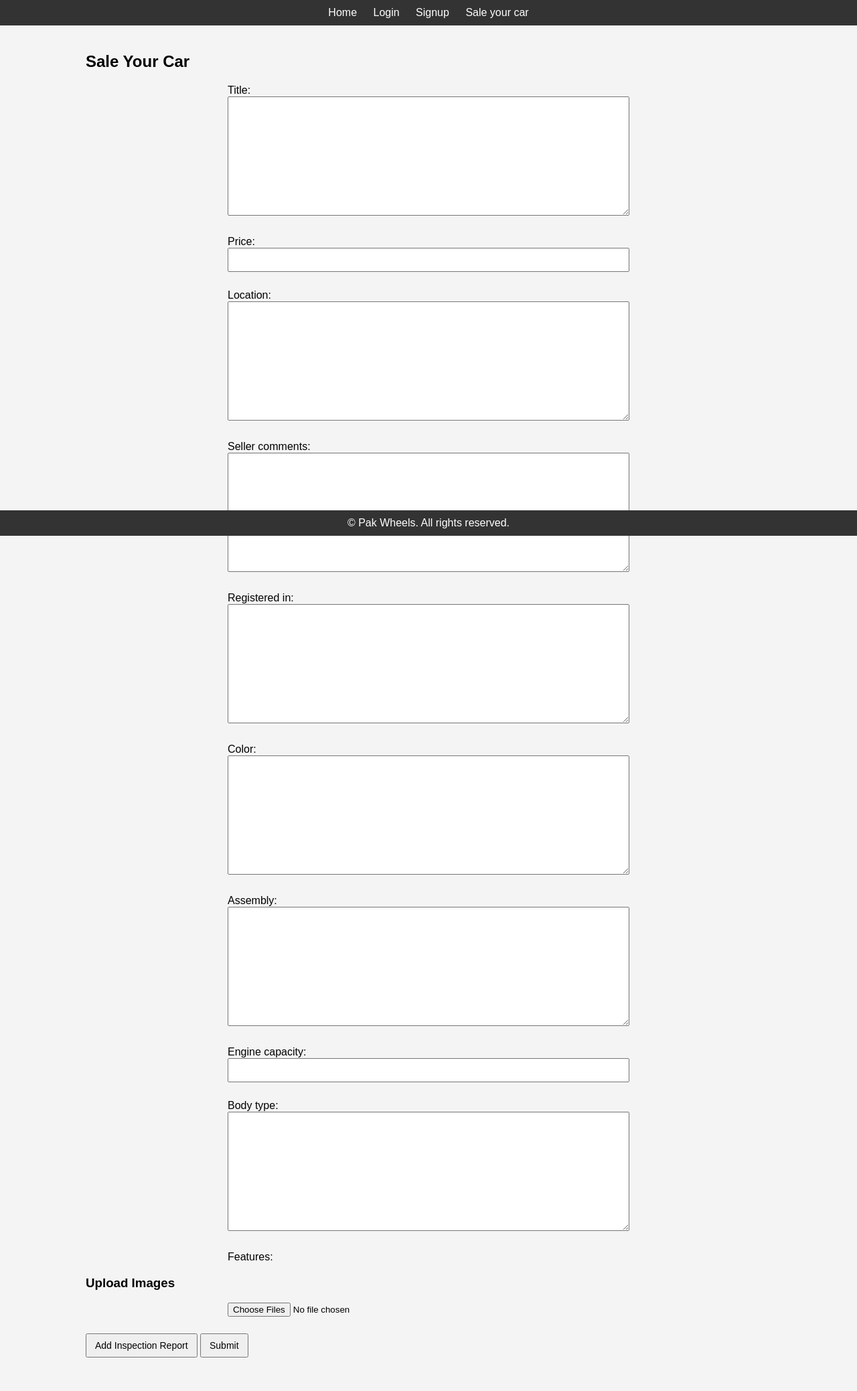
After one commit to maedahnazar/PakWheels-WebApp, a Django app: page /add-car/ in a window 1280 px wide. The commit adds this page. Shown: the whole page at 67% size. Run offline with Django 4.2, Linux system fonts and the light colour scheme; the visitor is signed in with stand-in values (Sample User, id 1); data that the repository does not hold is empty.

Commit message:
add-car module

```diff
--- /dev/null
+++ b/pakwheels_app_project/ads/forms.py
@@ -0,0 +1,63 @@
+from django import forms
+from django.forms import modelformset_factory
+
+from ads.models import Ad
+from cars.models import Car, Image, Feature, Source, InspectionReport
+
+
+class AdForm(forms.ModelForm):
+    class Meta:
+        model = Ad
+        fields = ['title', 'price', 'location', 'seller_comments']
+
+class CarForm(forms.ModelForm):
+    class Meta:
+        model = Car
+        fields = ['registered_in', 'color', 'assembly', 'engine_capacity', 'body_type']
+
+    features = forms.ModelMultipleChoiceField(
+        queryset=Feature.objects.all(),
+        widget=forms.CheckboxSelectMultiple,
+        required=False
+    )
+
+class MultipleFileInput(forms.ClearableFileInput):
+    allow_multiple_selected = True
+
+class MultipleFileField(forms.FileField):
+    def __init__(self, *args, **kwargs):
+        kwargs.setdefault("widget", MultipleFileInput())
+        super().__init__(*args, **kwargs)
+
+    def clean(self, uploaded_files, initial=None):
+        if isinstance(uploaded_files, (list, tuple)):
+            result = [super().clean(file, initial) for file in uploaded_files]
+        else:
+            result = [super().clean(uploaded_files, initial)]
+        return result
+
+
+class ImageForm(forms.Form):
+    uploaded_images = MultipleFileField()
+
+class InspectionReportForm(forms.ModelForm):
+    source = forms.ModelChoiceField(queryset=Source.objects.all(), required=False)
+
+    class Meta:
+        model = InspectionReport
+        fields = [
+            'inspected_date', 'overall_rating', 'grade', 'exterior_body',
+            'engine_transmission_clutch', 'suspension_steering',
+            'interior', 'ac_heater', 'source'
+        ]
+        widgets = {
+            'inspected_date': forms.DateInput(attrs={'type': 'date'}),
+            'overall_rating': forms.NumberInput(attrs={'step': 0.1}),
+            'grade': forms.TextInput(),
+            'exterior_body': forms.TextInput(),
+            'engine_transmission_clutch': forms.TextInput(),
+            'suspension_steering': forms.TextInput(),
+            'interior': forms.TextInput(),
+            'ac_heater': forms.TextInput(),
+            'source': forms.Select(),
+        }
--- a/pakwheels_app_project/ads/templates/ads/ad_detail.html
+++ b/pakwheels_app_project/ads/templates/ads/ad_detail.html
@@ -93,7 +93,11 @@
                 <div class="slides">
                     {% for image in ad.car.images.all %}
                         <div class="slide">
-                            <img src="{{ image.external_image_url }}" alt="{{ ad.title }}">
+                            {% if image.external_image_url %}
+                                <img src="{{ image.external_image_url }}" alt="{{ ad.title }}">
+                            {% elif image.uploaded_image %}
+                                <img src="{{ image.uploaded_image.url }}" alt="{{ ad.title }}">
+                            {% endif %}
                         </div>
                     {% endfor %}
                 </div>
--- /dev/null
+++ b/pakwheels_app_project/ads/templates/ads/add_car.html
@@ -0,0 +1,75 @@
+{% extends "core/base.html" %}
+
+{% block content %}
+<h2>Sale Your Car</h2>
+<form method="post" enctype="multipart/form-data">
+    {% csrf_token %}
+
+    <div class="form-group">
+        {{ ad_form.as_p }}
+    </div>
+    <div class="form-group">
+        {{ car_form.as_p }}
+    </div>
+
+    <h3>Upload Images</h3>
+
+    <div id="image-upload-container" class="form-group">
+        {{ image_form.uploaded_images }}
+    </div>
+
+    <button
+            id="toggle-inspection-report" type="button" class="btn btn-secondary"
+            onclick="toggleInspectionReportForm()">Add Inspection Report
+    </button>
+
+    <div id="inspection-report-form" style="display: none;">
+        <h3>Inspection Report</h3>
+        {{ inspection_report_form.as_p }}
+    </div>
+
+    <button type="submit" class="btn btn-primary">Submit</button>
+
+</form>
+
+<script>
+    function toggleInspectionReportForm() {
+        var form = document.getElementById('inspection-report-form');
+        var button = document.getElementById('toggle-inspection-report');
+        if (form.style.display === 'none') {
+            form.style.display = 'block';
+            button.style.display = 'none';
+        } else {
+            form.style.display = 'none';
+            button.style.display = 'block';
+        }
+    }
+</script>
+
+<style>
+  .form-group {
+      margin-bottom: 15px;
+      max-width: 600px;
+      margin-left: auto;
+      margin-right: auto;
+  }
+  input[type="text"], input[type="number"], textarea, select {
+      width: 100%;
+      max-width: 100%;
+      padding: 8px;
+      font-size: 14px;
+      box-sizing: border-box;
+      margin-bottom: 10px;
+  }
+  .image-upload-form {
+      margin-bottom: 10px;
+  }
+  .btn {
+      padding: 8px 12px;
+      font-size: 14px;
+  }
+  .btn-secondary {
+      margin-top: 10px;
+  }
+</style>
+{% endblock %}
--- a/pakwheels_app_project/ads/urls.py
+++ b/pakwheels_app_project/ads/urls.py
@@ -1,9 +1,9 @@
 from django.urls import path
 
-from ads.views import home, ad_detail
-
+from ads.views import home, ad_detail, add_car
 
 urlpatterns = [
     path('', home, name='home'),
     path('ad/<int:ad_id>/', ad_detail, name='ad_detail'),
+    path('add-car/', add_car, name='add_car'),
 ]
--- a/pakwheels_app_project/ads/views.py
+++ b/pakwheels_app_project/ads/views.py
@@ -1,12 +1,18 @@
-from django.shortcuts import render, get_object_or_404
+from django.contrib.auth.decorators import login_required
+from django.shortcuts import render, get_object_or_404, redirect
 from django.views.decorators.http import require_http_methods
 
+from ads.forms import AdForm, CarForm, ImageForm, InspectionReportForm
 from ads.models import Ad
+from cars.models import Image, Car
 
 
 @require_http_methods(["GET"])
 def home(request):
     ads = Ad.objects.all()
+
+    if request.GET.get('title'):
+        ads = ads.filter(title__icontains=request.GET.get('title'))
 
     if request.GET.get('location'):
         ads = ads.filter(location__icontains=request.GET.get('location'))
@@ -23,3 +29,49 @@ def home(request):
 def ad_detail(request, ad_id):
     ad = get_object_or_404(Ad, id=ad_id)
     return render(request, 'ads/ad_detail.html', {'ad': ad, 'car': getattr(ad, 'car', None)})
+
+@login_required
+def add_car(request):
+    if request.method == 'POST':
+        ad_form = AdForm(request.POST)
+        car_form = CarForm(request.POST)
+        image_form = ImageForm(request.POST, request.FILES)
+        inspection_report_form = InspectionReportForm(request.POST)
+
+        if(
+            ad_form.is_valid() and
+            car_form.is_valid() and
+            image_form.is_valid() and
+            inspection_report_form.is_valid()
+        ):
+            ad = ad_form.save(commit=False)
+            ad.user = request.user
+            ad.save()
+
+            car = car_form.save(commit=False)
+            car.ad = ad
+            car.save()
+
+            car_form.save_m2m()
+
+            for image in image_form.cleaned_data['uploaded_images']:
+                Image.objects.create(car=car, uploaded_image=image)
+
+            inspection_report = inspection_report_form.save(commit=False)
+            if inspection_report:
+                inspection_report.car = car
+                inspection_report.save()
+
+            return redirect('home')
+    else:
+        ad_form = AdForm()
+        car_form = CarForm()
+        image_form = ImageForm()
+        inspection_report_form = InspectionReportForm()
+
+    return render(request, 'ads/add_car.html', {
+        'ad_form': ad_form,
+        'car_form': car_form,
+        'image_form': image_form,
+        'inspection_report_form': inspection_report_form,
+    })
--- a/pakwheels_app_project/cars/models.py
+++ b/pakwheels_app_project/cars/models.py
@@ -54,7 +54,7 @@ class InspectionReport(TimestampMixin):
 
 class Image(TimestampMixin):
     external_image_url = models.URLField(blank=True, null=True)
-    uploaded_image = models.ImageField(upload_to='car_images/', blank=True, null=True)
+    uploaded_image = models.ImageField(upload_to='images/', blank=True, null=True)
 
     car = models.ForeignKey('cars.Car', on_delete=models.CASCADE, related_name='images')
 
--- a/pakwheels_app_project/core/templates/core/base.html
+++ b/pakwheels_app_project/core/templates/core/base.html
@@ -29,6 +29,7 @@
             width: 80%;
             margin: auto;
             padding: 20px;
+            padding-bottom: 50px;
         }
 
         footer {
@@ -48,6 +49,7 @@
         <a href="{% url 'home' %}">Home</a>
         <a href="{% url 'login' %}">Login</a>
         <a href="{% url 'signup' %}">Signup</a>
+        <a href="{% url 'add_car' %}">Sale your car</a>
     </header>
 
     <div class="container">
--- a/pakwheels_app_project/pakwheels_app_project/settings.py
+++ b/pakwheels_app_project/pakwheels_app_project/settings.py
@@ -34,10 +34,8 @@ AUTH_USER_MODEL = 'users.User'
 # STATICFILES_DIRS = [os.path.join(BASE_DIR, 'static')]
 
 
-
 MEDIA_URL = '/media/'
-MEDIA_ROOT = os.path.join(BASE_DIR, 'media')
-
+MEDIA_ROOT = BASE_DIR / 'media'
 
 # Application definition
 # settings.py
@@ -64,6 +62,8 @@ CUSTOM_APPS = [
 
 INSTALLED_APPS = DEFAULT_APPS + THIRD_PARTY_APPS + CUSTOM_APPS
 
+LOGIN_URL = '/user_login/'
+LOGIN_REDIRECT_URL = 'add_car'
 
 MIDDLEWARE = [
     'django.middleware.security.SecurityMiddleware',
--- a/pakwheels_app_project/pakwheels_app_project/urls.py
+++ b/pakwheels_app_project/pakwheels_app_project/urls.py
@@ -8,7 +8,4 @@ urlpatterns = [
     path('admin/', admin.site.urls),
     path('users/', include('users.urls')),
     path('', include('ads.urls')),
-]
-
-if settings.DEBUG:
-    urlpatterns += static(settings.MEDIA_URL, document_root=settings.MEDIA_ROOT)
+] + static(settings.MEDIA_URL, document_root=settings.MEDIA_ROOT)
```
Also changed, not shown: pakwheels_app_project/ads/templates/ads/home.html (+6 -1 lines), pakwheels_app_project/cars/admin.py (+10 -1 lines), pakwheels_app_project/media/images/Screenshot_from_2024-05-23_19-11-00.png (added), pakwheels_app_project/media/images/Screenshot_from_2024-05-23_19-11-00_dRqlBKK.png (added), pakwheels_app_project/media/images/gettyimages-1138872004-612x612.jpg (added), pakwheels_app_project/media/images/gettyimages-1138872004-612x612_IWhFBPM.jpg (added), pakwheels_app_project/media/images/pakwheels.drawio.png (added), pakwheels_app_project/media/images/pakwheels.drawio_Au37qA2.png (added), pakwheels_app_project/media/images/pakwheels.drawio_zEf5zzE.png (added).
